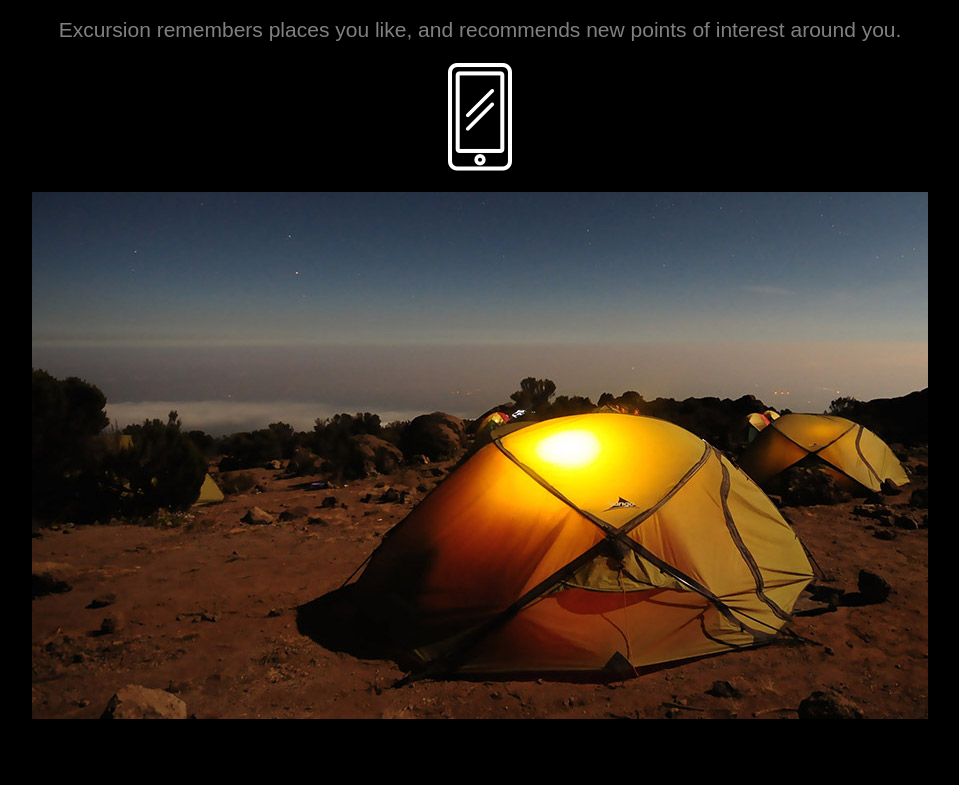
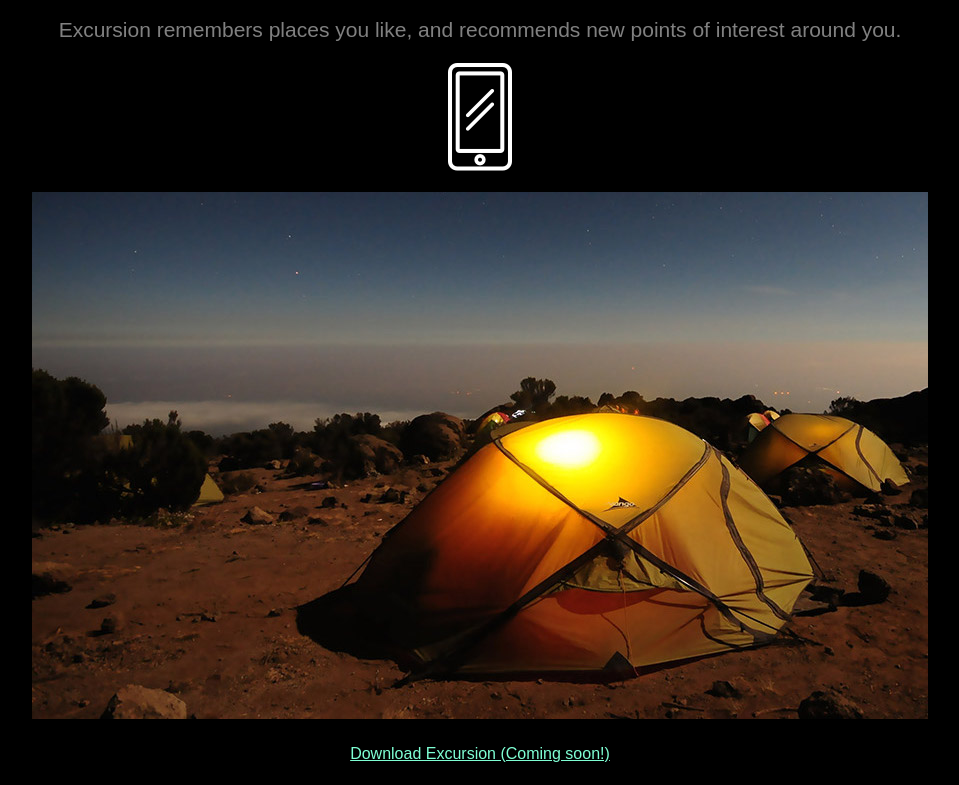
Before and after one commit to PunkChild/excursion, a plain HTML site: page index.html in a window 1280 px wide. Shown: the part 325-1110 px from the top of the page, without its empty margins (160-1119 px from the left). Before the commit the page ends 1065 px from the top, so only its background shows below. Drawn offline with Linux system fonts and the light colour scheme.

Commit message:
Update index.html with new changes

```diff
--- a/index.html
+++ b/index.html
@@ -19,6 +19,11 @@
         <p><img src="resources/images/phone.png" alt="Landscape"></p>
         <p><img src="resources/images/camp.jpg" alt="Cellphone icon"></p>
     </section>
+    <footer>
+        <p>
+             <a href="#">Download Excursion (Coming soon!)</a>
+        </p>
+    </footer>
 </main>
 </body>
 </html>
```
